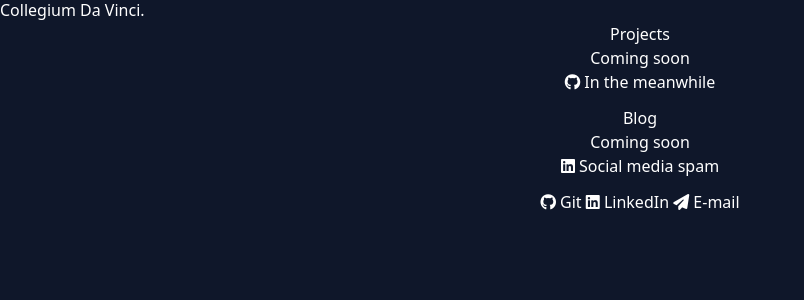
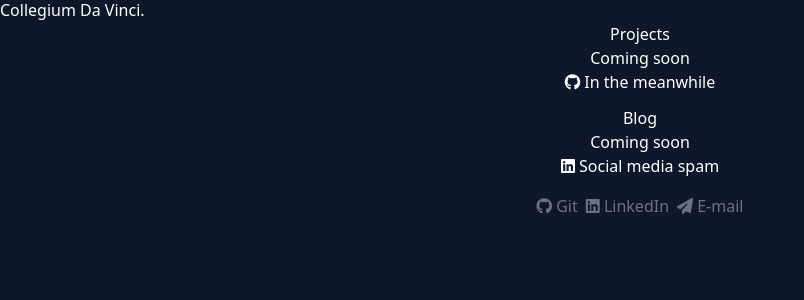
Before and after one commit to Lewandowski-commits/helloworld, a Flask app: page / in a window 1280 px wide. Shown: the part 168-468 px from the top of the page, without its empty margins (0-804 px from the left). Run offline with Flask 2, Linux system fonts and the light colour scheme; parts of the project's set-up code (start-up, migrations or seed data) failed here and were passed over; some libraries are stand-ins or nearby versions.

Commit message:
style footer

```diff
--- a/templates/layout.html
+++ b/templates/layout.html
@@ -56,21 +56,19 @@
 {% block content %}{% endblock %}
 
 {# footer #}
-<footer class="text-center text-lg-start text-muted navbar">
-    <div class="card-body">
-      <a class="btn btn-outline-primary" href="https://github.com/Lewandowski-commits/">
+<footer class="flex items-center justify-center flex-wrap m-1 text-gray-500">
+    <a class="p-1" href="https://github.com/Lewandowski-commits/">
       <i class="fa-brands fa-github"></i>
       Git
     </a>
-      <a class="btn btn-outline-primary" href="https://www.linkedin.com/in/enrulewandowski/">
+    <a class="p-1" href="https://www.linkedin.com/in/enrulewandowski/">
       <i class="fa-brands fa-linkedin"></i>
       LinkedIn
     </a>
-      <a class="btn btn-outline-primary" href="mailto:michalewandowski0@gmail.com">
+    <a class="p-1" href="mailto:michalewandowski0@gmail.com">
       <i class="fa-solid fa-paper-plane"></i>
       E-mail
     </a>
-    </div>
 </footer>
 
 </body>
```
Lines whose indentation alone changed are shown as unchanged.
